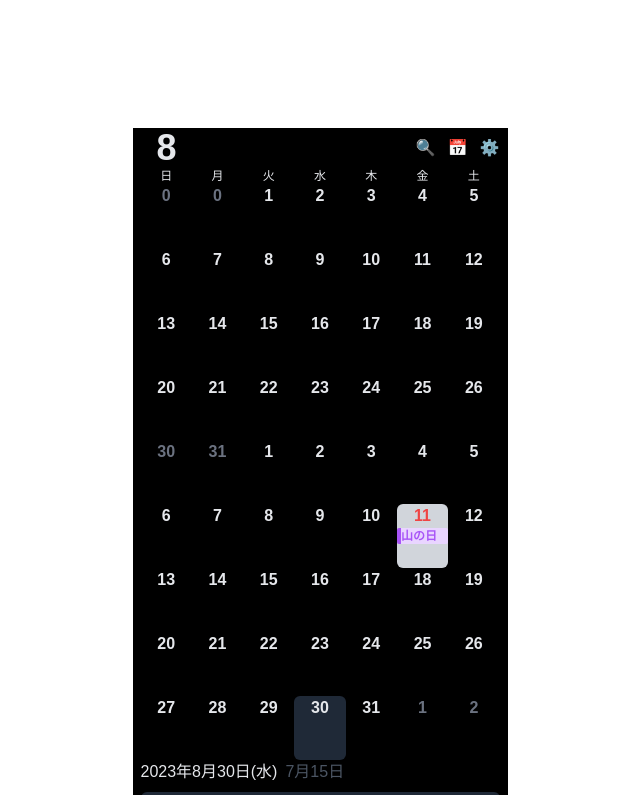
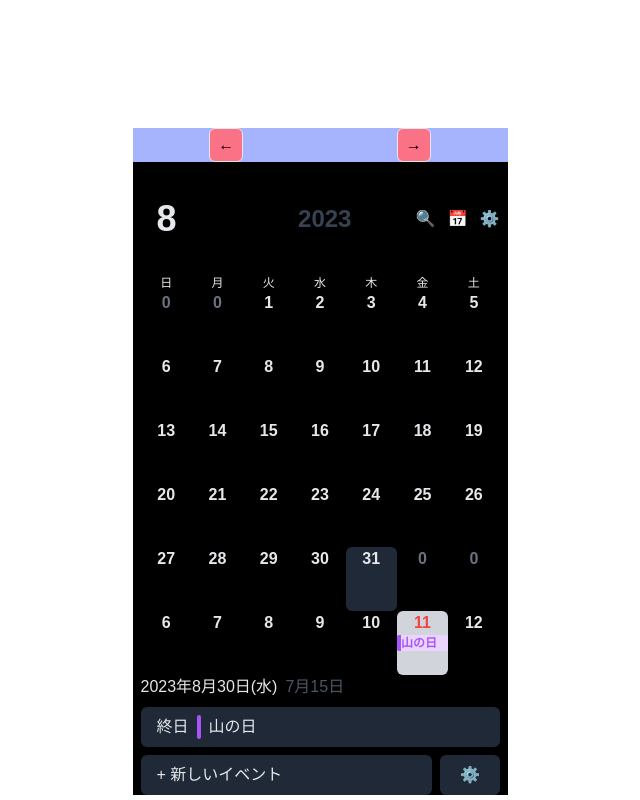
Before and after one commit to hangyuCho/calendar-of-job-change-fe, a React (Create React App) app: page / in a window 1280 px wide. Shown: the whole page, without its empty margins (320-960 px from the left). Built offline with nearby package versions, Linux system fonts and the light colour scheme.

Commit message:
fix : for change month

```diff
--- a/src/components/Calendar.tsx
+++ b/src/components/Calendar.tsx
@@ -1,4 +1,5 @@
-import { FC } from "react"
+
+import { FC, useState } from "react"
 
 const today = new Date()
 today.setHours(0,0,0,0)
@@ -16,20 +17,12 @@ const CalendarRowByHead:FC = ()  => {
     </div>
   )
 }
-enum DayOfWeekType {
-  MON = 0,
-  TUE,
-  WED,
-  THR,
-  FRI,
-  SAT,
-  SUN
-}
 
 enum ScheduleType {
   ALL_TIME = "allTime",
   FIX_TIME = "fixTime"
 }
+
 interface ScheduleProps {
   scheduleType: ScheduleType
   title: string
@@ -59,10 +52,6 @@ const scheduleList:Array<ScheduleProps> = [
 ]
 
 
-interface CalendarRowByDaysProps {
-  days: Array<number>
-  index: number
-}
 
 const isToday = (current: Date) => {
   return current.getFullYear() == today.getFullYear()
@@ -70,8 +59,12 @@ const isToday = (current: Date) => {
       && current.getDate() == today.getDate()
 }
 
-const CalendarRowByDays:FC = () => {
-  let nowMonth:Date = new Date()
+interface CalendarRowByDaysProps {
+  currentDate: Date
+}
+
+const CalendarRowByDays = ({currentDate}: CalendarRowByDaysProps) => {
+  let nowMonth:Date = currentDate
   let firstDate:Date = new Date(nowMonth.getFullYear(), nowMonth.getMonth(), 1)
   let lastDate:Date = new Date(nowMonth.getFullYear(), nowMonth.getMonth() + 1, 0)
   let days:Array<number> = []
@@ -90,6 +83,8 @@ const CalendarRowByDays:FC = () => {
       if (now.getDay() == 6) {
         weeks.push(week)
         week = new Array(7)
+      } else if (days.length ==  now.getDate()) {
+        weeks.push(week)
       }
   })
   //return weeks
@@ -108,7 +103,7 @@ const CalendarRowByDays:FC = () => {
               time ? <button
                         type="button"
                         key={idx++}
-                        onClick={(e) => onClickHandler(now)}
+                        onClick={() => onClickHandler(now)}
                         className={`${style} ${currentDateIsToday}`}>
                         {now.getDate()}
                       </button>
@@ -134,14 +129,29 @@ const CalendarRowByDays:FC = () => {
 }
 
 const Calendar = () => {
+  let [currentDate, setCurrentDate] = useState(new Date())
 
+  const onPrevMonth = () => {
+    let prevMonthDate:Date = new Date(currentDate.getTime())
+    prevMonthDate.setMonth(prevMonthDate.getMonth() - 1)
+    setCurrentDate(prevMonthDate)
+  }
+
+  const onNextMonth = () => {
+    let nextMonthDate:Date = new Date(currentDate.getTime())
+    nextMonthDate.setMonth(nextMonthDate.getMonth() + 1)
+    setCurrentDate(nextMonthDate)
+  }
   return (
     <div className="flex flex-col justify-center items-center text-gray-200">
-      <div className="bg-indigo-300 text-black">
-      </div>
-      <div className="flex flex-col w-[375px] h-[667px] mt-32 bg-black overflow-scroll">
+      <div className="flex flex-col justify-start w-[375px] h-[667px] mt-32 bg-black overflow-scroll">
+        <div className="flex justify-around bg-indigo-300 text-black">
+          <button type="button" onClick={() => onPrevMonth() } className="border px-2 py-1 rounded-md bg-rose-400">←</button>
+          <button type="button" onClick={() => onNextMonth() } className="border px-2 py-1 rounded-md bg-rose-400">→</button>
+        </div>
         <div className="flex justify-between w-full h-32 items-center sticky top-0 after:content=[''] after:bg-gray-900 after:opacity-50 after:w-full after:absolute">
-          <span className="text-4xl font-bold w-8/12 pl-6">{new Date().getMonth()+1}</span>
+          <span className="text-4xl font-bold w-8/12 pl-6">{currentDate.getMonth()+1}</span>
+          <span className="text-2xl font-bold w-8/12 pl-6 text-gray-700">{currentDate.getFullYear()}</span>
           <div className="flex justify-end gap-3 w-4/12 pr-2">
             <span>🔍</span>
             <span>📅</span>
@@ -151,16 +161,7 @@ const Calendar = () => {
         <div className="flex flex-col px-2">
           <div className="text-xs">
             <CalendarRowByHead/>
-            <CalendarRowByDays/>
-            <div className="flex h-16">
-              <div className="w-[14.3%] flex justify-center font-bold text-base text-gray-500">30</div>
-              <div className="w-[14.3%] flex justify-center font-bold text-base text-gray-500">31</div>
-              <div className="w-[14.3%] flex justify-center font-bold text-base">1</div>
-              <div className="w-[14.3%] flex justify-center font-bold text-base">2</div>
-              <div className="w-[14.3%] flex justify-center font-bold text-base">3</div>
-              <div className="w-[14.3%] flex justify-center font-bold text-base">4</div>
-              <div className="w-[14.3%] flex justify-center font-bold text-base">5</div>
-            </div>
+            <CalendarRowByDays currentDate={currentDate}/>
             <div className="flex h-16">
               <div className="w-[14.3%] flex justify-center font-bold text-base">6</div>
               <div className="w-[14.3%] flex justify-center font-bold text-base">7</div>
@@ -174,33 +175,6 @@ const Calendar = () => {
                 </div>
               </div>
               <div className="w-[14.3%] flex justify-center font-bold text-base">12</div>
-            </div>
-            <div className="flex h-16">
-              <div className="w-[14.3%] flex justify-center font-bold text-base">13</div>
-              <div className="w-[14.3%] flex justify-center font-bold text-base">14</div>
-              <div className="w-[14.3%] flex justify-center font-bold text-base">15</div>
-              <div className="w-[14.3%] flex justify-center font-bold text-base">16</div>
-              <div className="w-[14.3%] flex justify-center font-bold text-base">17</div>
-              <div className="w-[14.3%] flex justify-center font-bold text-base">18</div>
-              <div className="w-[14.3%] flex justify-center font-bold text-base">19</div>
-            </div>
-            <div className="flex h-16">
-              <div className="w-[14.3%] flex justify-center font-bold text-base">20</div>
-              <div className="w-[14.3%] flex justify-center font-bold text-base">21</div>
-              <div className="w-[14.3%] flex justify-center font-bold text-base">22</div>
-              <div className="w-[14.3%] flex justify-center font-bold text-base">23</div>
-              <div className="w-[14.3%] flex justify-center font-bold text-base">24</div>
-              <div className="w-[14.3%] flex justify-center font-bold text-base">25</div>
-              <div className="w-[14.3%] flex justify-center font-bold text-base">26</div>
-            </div>
-            <div className="flex h-16">
-              <div className="w-[14.3%] flex justify-center font-bold text-base">27</div>
-              <div className="w-[14.3%] flex justify-center font-bold text-base">28</div>
-              <div className="w-[14.3%] flex justify-center font-bold text-base">29</div>
-              <div className="w-[14.3%] flex justify-center font-bold text-base bg-gray-800 rounded-md">30</div>
-              <div className="w-[14.3%] flex justify-center font-bold text-base">31</div>
-              <div className="w-[14.3%] flex justify-center font-bold text-base text-gray-500">1</div>
-              <div className="w-[14.3%] flex justify-center font-bold text-base text-gray-500">2</div>
             </div>
           </div>
         </div>
```
